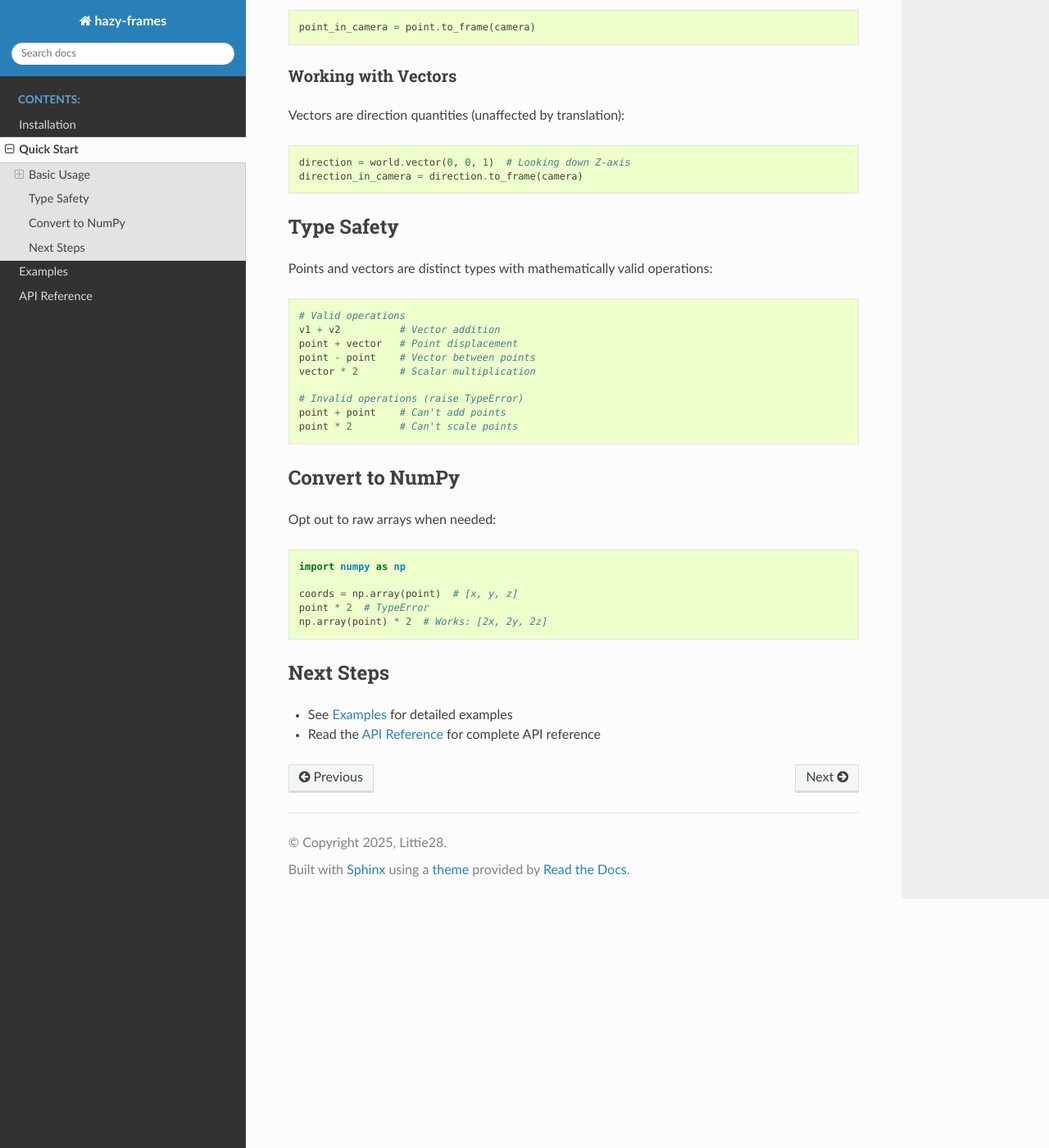
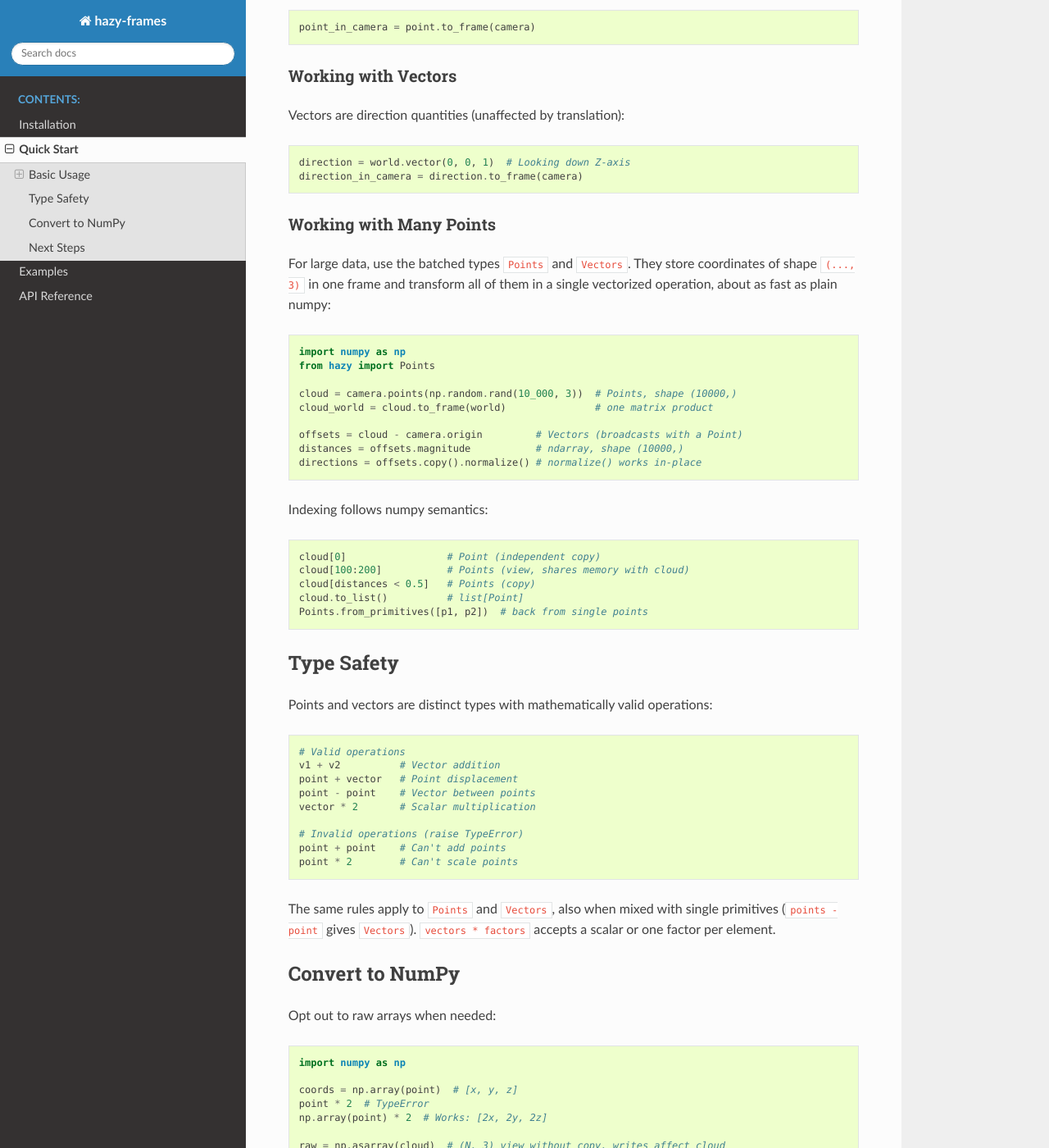
Before and after one commit to Littie28/hazy-frames, a Sphinx documentation site: the page built from docs/quickstart.md, in a window 1280 px wide and 1400 px high, scrolled down 797 px. Shown: the whole window at 82% size. Built offline with Sphinx 7.4.7 and the Read the Docs theme 3.1.0, drawn with Linux system fonts in a browser that asks for light colours; pages that are not in the unit, such as notebooks, are missing from menus; some of the changed text lies outside the part shown.

Commit message:
docs: document batched primitives and fix API reference rendering
- add Points and Vectors to the API reference
- quickstart section on batched primitives, numpy-style indexing and the
  zero-copy opt-out via np.asarray
- mention batched primitives on the landing page and in the README, drop
  the pinned wheel version from the install example
- wrap autodoc directives in {eval-rst}: since the MyST conversion the
  API reference rendered autodoc output as raw reST text

````diff
--- a/docs/quickstart.md
+++ b/docs/quickstart.md
@@ -45,6 +45,34 @@ direction = world.vector(0, 0, 1)  # Looking down Z-axis
 direction_in_camera = direction.to_frame(camera)
 ```
 
+### Working with Many Points
+
+For large data, use the batched types `Points` and `Vectors`. They store
+coordinates of shape `(..., 3)` in one frame and transform all of them in a
+single vectorized operation, about as fast as plain numpy:
+
+```python
+import numpy as np
+from hazy import Points
+
+cloud = camera.points(np.random.rand(10_000, 3))  # Points, shape (10000,)
+cloud_world = cloud.to_frame(world)               # one matrix product
+
+offsets = cloud - camera.origin         # Vectors (broadcasts with a Point)
+distances = offsets.magnitude           # ndarray, shape (10000,)
+directions = offsets.copy().normalize() # normalize() works in-place
+```
+
+Indexing follows numpy semantics:
+
+```python
+cloud[0]                 # Point (independent copy)
+cloud[100:200]           # Points (view, shares memory with cloud)
+cloud[distances < 0.5]   # Points (copy)
+cloud.to_list()          # list[Point]
+Points.from_primitives([p1, p2])  # back from single points
+```
+
 ## Type Safety
 
 Points and vectors are distinct types with mathematically valid operations:
@@ -61,6 +89,10 @@ point + point    # Can't add points
 point * 2        # Can't scale points
 ```
 
+The same rules apply to `Points` and `Vectors`, also when mixed with single
+primitives (`points - point` gives `Vectors`). `vectors * factors` accepts a
+scalar or one factor per element.
+
 ## Convert to NumPy
 
 Opt out to raw arrays when needed:
@@ -71,6 +103,9 @@ import numpy as np
 coords = np.array(point)  # [x, y, z]
 point * 2  # TypeError
 np.array(point) * 2  # Works: [2x, 2y, 2z]
+
+raw = np.asarray(cloud)  # (N, 3) view without copy, writes affect cloud
+raw = np.array(cloud)    # (N, 3) independent copy
 ```
 
 ## Next Steps
````
Also changed, not shown: CHANGELOG.md (+3 -0 lines), README.md (+17 -3 lines), docs/api/frame.md (+12 -9 lines), docs/api/geometric_primitives.md (+34 -8 lines), docs/api/utils.md (+8 -6 lines), docs/index.md (+7 -1 lines).
